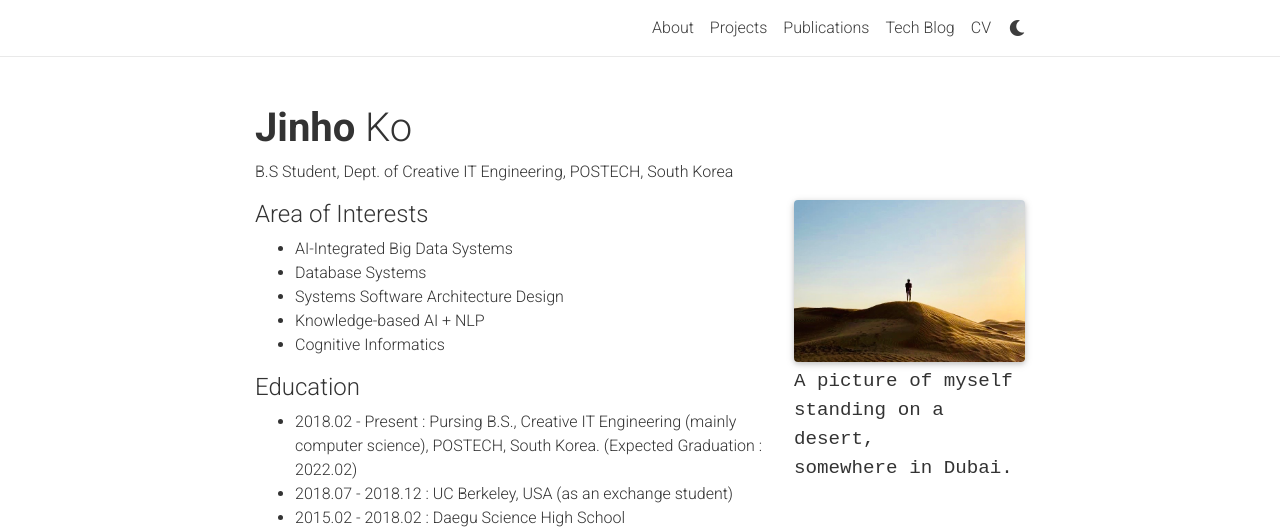
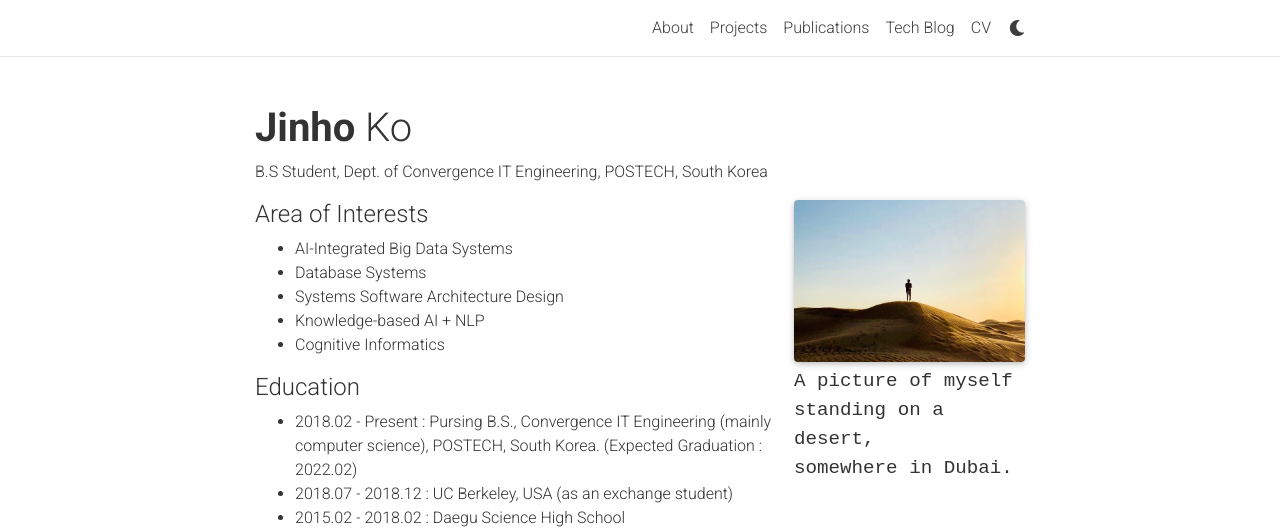
Before and after one commit to dgggit/dgggit.github.com, a Jekyll site: the page built from _pages/about.md, in a window 1280 px wide. Shown: the top 529 px of the page. Built offline with Jekyll 4.4.1, drawn with Linux system fonts in a browser that asks for light colours; nearby versions of some CDN libraries; a style sheet for code colours, icons or effects is not loaded.

Commit message:
dept name change

```diff
--- a/_pages/about.md
+++ b/_pages/about.md
@@ -2,7 +2,7 @@
 layout: about
 title: About
 permalink: /
-description: B.S Student, Dept. of Creative IT Engineering, POSTECH, South Korea
+description: B.S Student, Dept. of Convergence IT Engineering, POSTECH, South Korea
 
 profile:
   align: right
@@ -25,7 +25,7 @@ social: true  # includes social icons at the bottom of the page
 - Cognitive Informatics
 
 <h4>Education</h4>
-- 2018.02 - Present : Pursing B.S., Creative IT Engineering (mainly computer science), POSTECH, South Korea. (Expected Graduation : 2022.02)
+- 2018.02 - Present : Pursing B.S., Convergence IT Engineering (mainly computer science), POSTECH, South Korea. (Expected Graduation : 2022.02)
 - 2018.07 - 2018.12 : UC Berkeley, USA (as an exchange student)
 - 2015.02 - 2018.02 : Daegu Science High School
 
```
